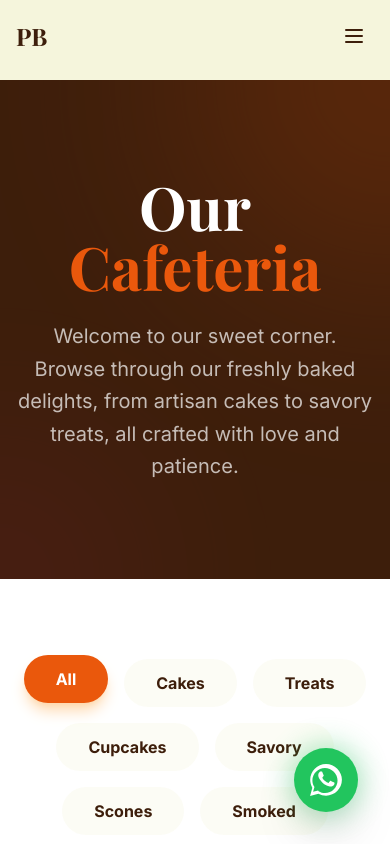
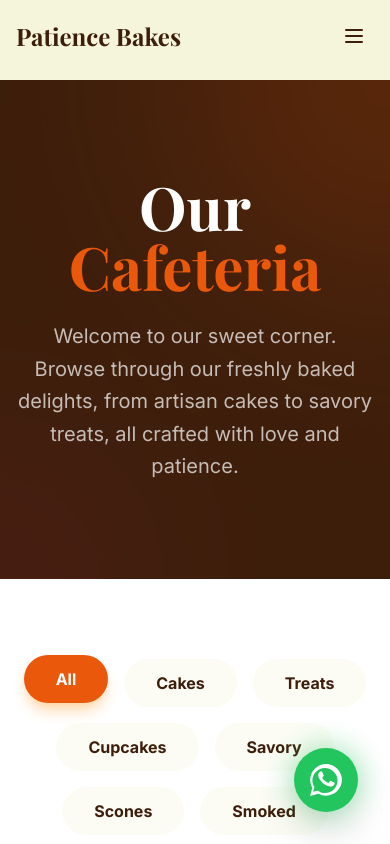
Before and after one commit to Tadashi-90/Patience-Bakes, a React (Vite) app: page /cafeteria in a window 390 px wide. Shown: the top 844 px of the page. Built offline with nearby package versions, Linux system fonts and the light colour scheme; a web font is replaced by a local one.

Commit message:
Update product prices and display full logo on mobile

```diff
--- a/src/components/Navbar.jsx
+++ b/src/components/Navbar.jsx
@@ -28,8 +28,7 @@ const Navbar = () => {
         <div className="flex justify-between items-center">
           <div className="flex-shrink-0 flex items-center">
             <Link to="/" className="text-2xl font-display font-bold text-bakery-chocolate">
-              <span className="hidden sm:inline">Patience Bakes</span>
-              <span className="sm:hidden">PB</span>
+              <span className="sm:inline">Patience Bakes</span>
             </Link>
           </div>
 
--- a/src/products.js
+++ b/src/products.js
@@ -59,7 +59,7 @@ export const allProducts = [
   {
     name: "Cake Slices",
     category: "Treats",
-    price: "K5,000/slice",
+    price: "K60/slice",
     image: getOptimizedImage(cakeSlices),
     description: "Perfect for a quick sweet fix. Available in various flavors daily.",
     color: "from-yellow-100 to-orange-50"
@@ -99,7 +99,7 @@ export const allProducts = [
   {
     name: "Milk Scones",
     category: "Scones",
-    price: "K2,000",
+    price: "K5",
     image: getOptimizedImage(plainScones),
     description: "Rich, buttery scones perfect for tea time.",
     color: "from-amber-100 to-yellow-50"
```
